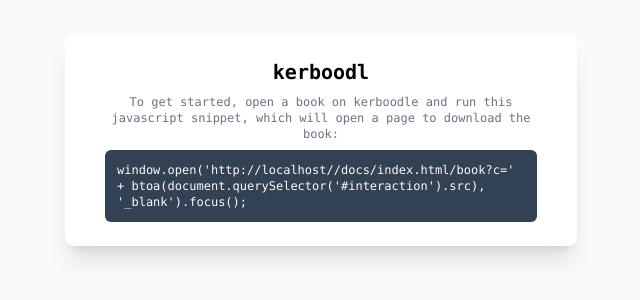
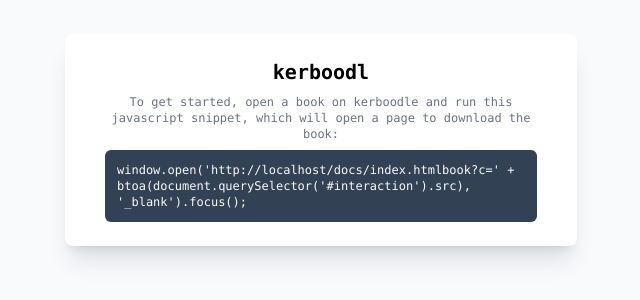
Before and after one commit to f1shy-dev/kerboodl, a website: page docs/index.html in a window 1280 px wide. Shown: the part 260-560 px from the top of the page, 319-959 px from the left. Drawn offline with Linux system fonts and the light colour scheme.

Commit message:
remove extra slash bug

```diff
--- a/docs/index.html
+++ b/docs/index.html
@@ -25,7 +25,7 @@
   <script>
     const sc = document.querySelector("#snippet");
     if (window.location.pathname !== "/")
-      sc.innerText = `window.open('${window.location.protocol}//${window.location.host}/${window.location.pathname}/book?c=' + btoa(document.querySelector('#interaction').src), '_blank').focus();`;
+      sc.innerText = `window.open('${window.location.protocol}//${window.location.host}${window.location.pathname}book?c=' + btoa(document.querySelector('#interaction').src), '_blank').focus();`;
     else
       sc.innerText = `window.open('${window.location.protocol}//${window.location.host}/book?c=' + btoa(document.querySelector('#interaction').src), '_blank').focus();`;
   </script>
```
